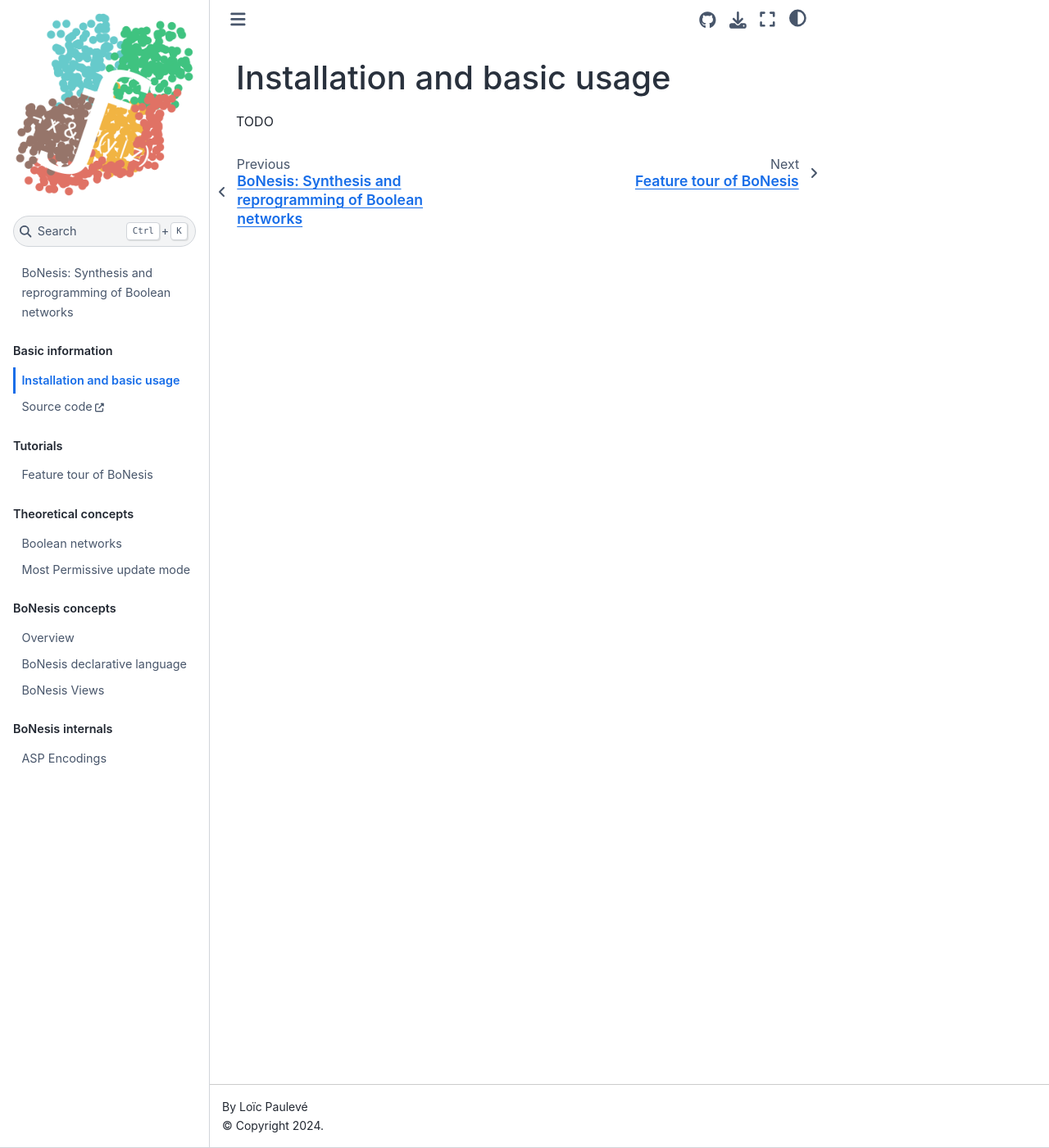
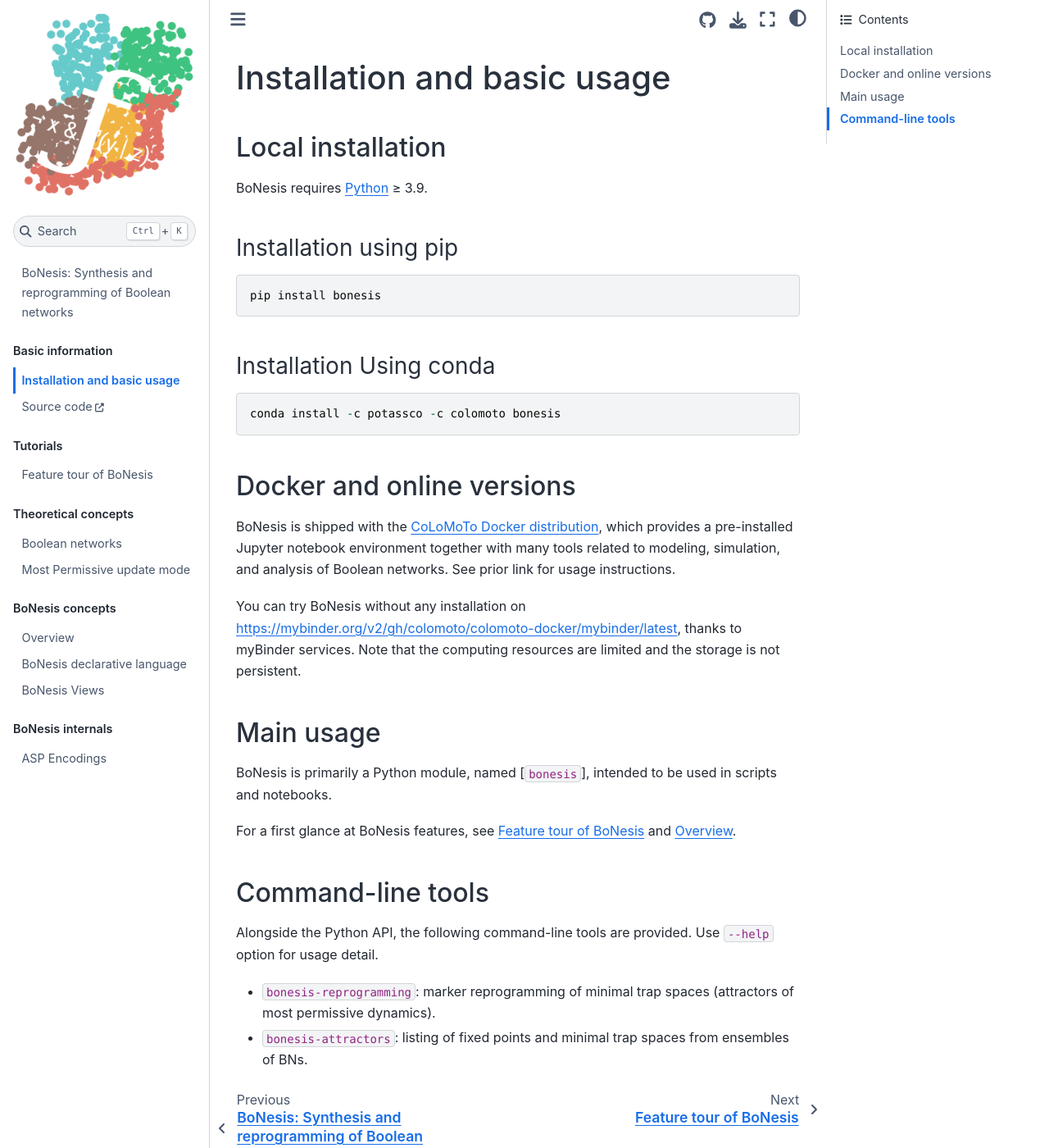
Before and after one commit to bnediction/bonesis, a Jupyter Book: the page built from doc/installation.md, in a window 1280 px wide and 1400 px high. Shown: the whole window at 82% size. Built offline with Jupyter Book 1.0.4 settings and Sphinx 7.4.7 and the Sphinx Book theme 1.1.4, drawn with Linux system fonts in a browser that asks for light colours.

Commit message:
installation instructions

````diff
--- a/_toc.yml
+++ b/_toc.yml
@@ -10,7 +10,7 @@ parts:
     title: Source code
 - caption: Tutorials
   chapters:
-  - file: tutorials/tutorial-overview.md
+  - file: tutorials/tour.md
 - caption: Theoretical concepts
   chapters:
   - file: theory/boolean-networks.md
--- a/doc/installation.md
+++ b/doc/installation.md
@@ -1,3 +1,40 @@
 # Installation and basic usage
 
-TODO
+## Local installation
+
+BoNesis requires [Python](https://www.python.org) ≥ 3.9.
+
+### Installation using pip
+
+```
+pip install bonesis
+```
+
+### Installation Using conda
+
+```
+conda install -c potassco -c colomoto bonesis
+```
+
+## Docker and online versions
+
+BoNesis is shipped with the [CoLoMoTo Docker distribution](https://colomoto.org/notebook), which provides a pre-installed Jupyter notebook environment together with many tools related to modeling, simulation, and analysis of Boolean networks. See prior link for usage instructions.
+
+You can try BoNesis without any installation on https://mybinder.org/v2/gh/colomoto/colomoto-docker/mybinder/latest, thanks to myBinder services.
+Note that the computing resources are limited and the storage is not persistent.
+
+## Main usage
+
+BoNesis is primarily a Python module, named [`bonesis`], intended to be used in scripts and
+notebooks.
+
+For a first glance at BoNesis features, see [](../tutorials/tour.md) and [](overview.md).
+
+
+## Command-line tools
+
+Alongside the Python API, the following command-line tools are provided. Use `--help` option for usage detail.
+
+* `bonesis-reprogramming`: marker reprogramming of minimal trap spaces (attractors of most permissive dynamics).
+
+* `bonesis-attractors`: listing of fixed points and minimal trap spaces from ensembles of BNs.
````
Also changed, not shown: tutorials/tour.md (renamed from tutorials/tutorial-overview.md), 1 other file.
